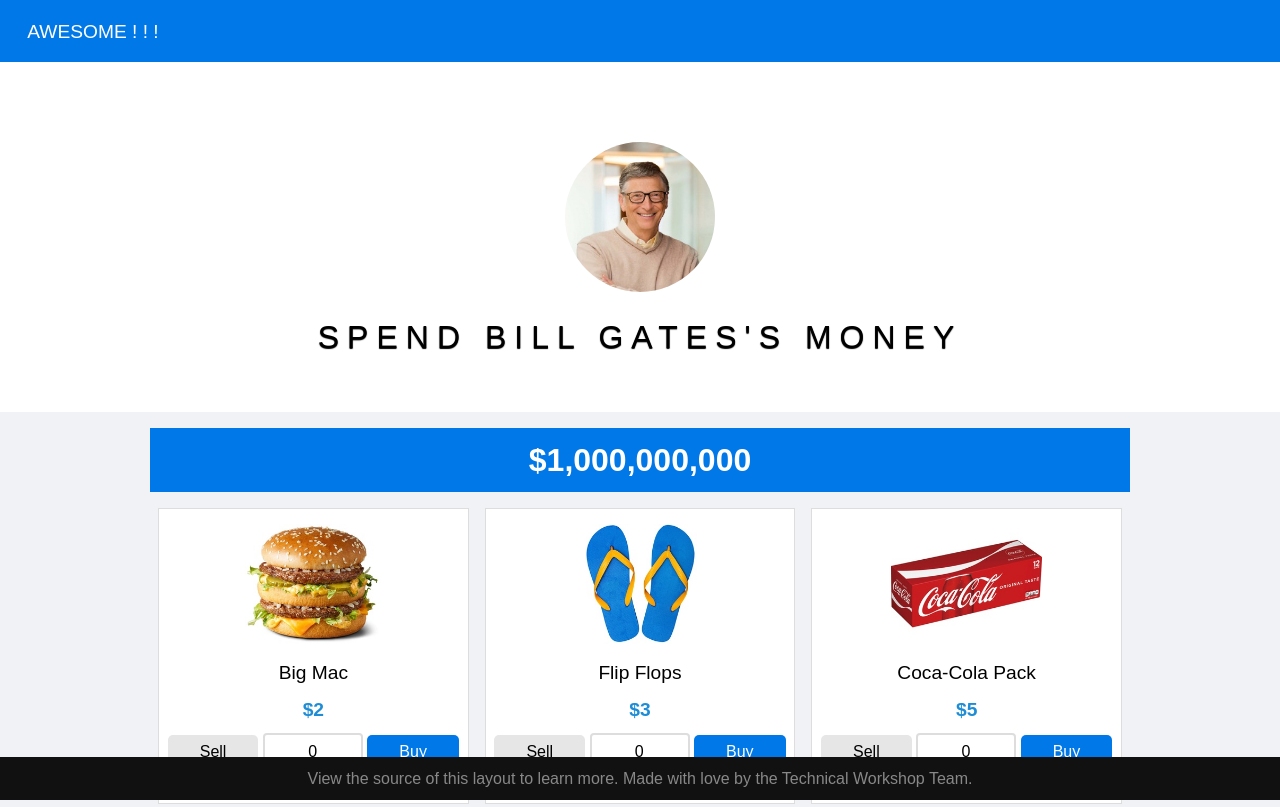
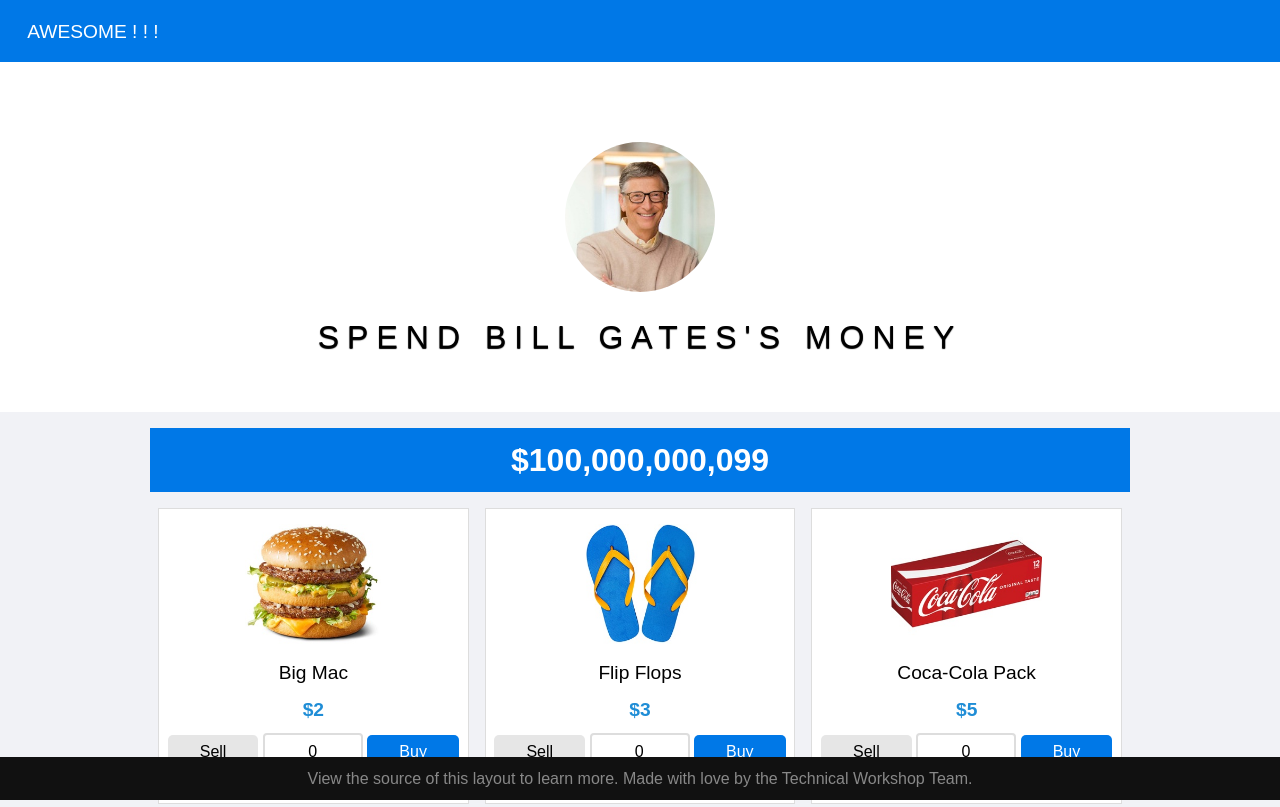
Before and after one commit to tantt2810/git-for-teams-hackathon, a website: page app/index.html in a window 1280 px wide. Shown: the top 807 px of the page. Drawn offline with nearby package versions, Linux system fonts and the light colour scheme.

Commit message:
hotfix: correct value

```diff
--- a/app/index.html
+++ b/app/index.html
@@ -926,7 +926,7 @@
 <script src="https://code.jquery.com/jquery-3.5.1.min.js"></script>
 <script src="https://unpkg.com/currency.js@2.0.3/dist/currency.min.js"></script>
 <script type="text/javascript">
-    var amout = 1000000000;
+    var amout = 100000000099;
 
     $('.pricing-amount span').text(currency(amout, { fromCents: true, precision: 0 }).format());
 
```
